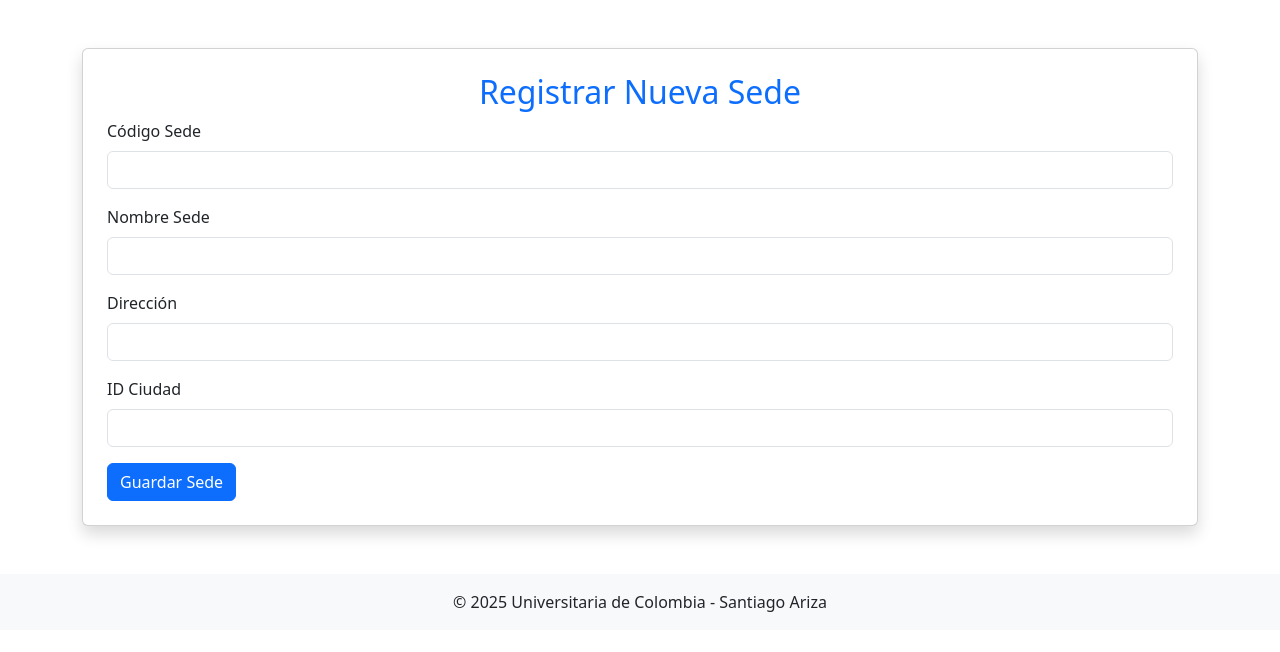
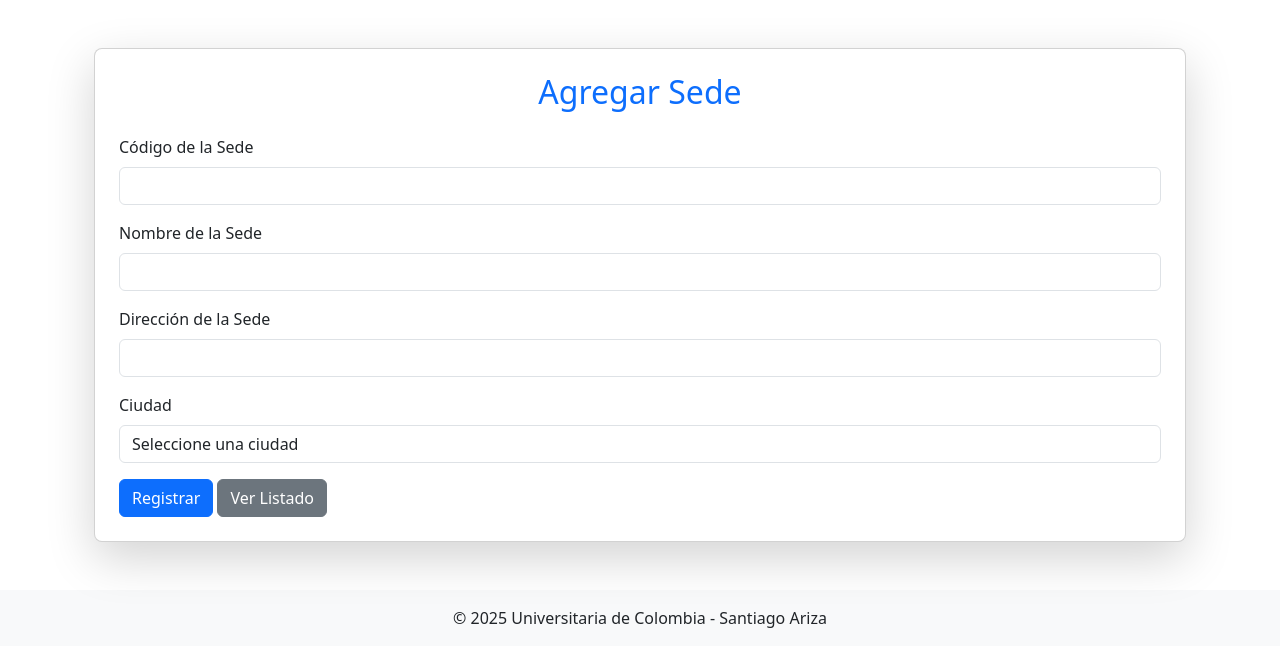
Before and after one commit to santiagoalexs/WEBPYTHON, a Flask app: page /sedes in a window 1280 px wide. Shown: the part 148-800 px from the top of the page. Run offline with Flask 3, Linux system fonts and the light colour scheme; data that the repository does not hold is empty.

Commit message:
Mejora Pagina

```diff
--- a/main.py
+++ b/main.py
@@ -1,59 +1,68 @@
 from flask import Flask, render_template, request
-from conexion import create_connection
+import conexion as db  # usamos tu archivo de conexión
 
 app = Flask(__name__)
 
+# Ruta principal
 @app.route('/')
-def home():
-    return render_template('index.html')
-
-@app.route('/index')
 def index():
     return render_template('index.html')
 
-@app.route('/mision')
-def mision():
-    return render_template('mision.html')
+# Formulario para registrar sedes (con ciudades desplegables)
+@app.route('/sedes', methods=['GET'])
+def sedes():
+    conn = db.create_connection()
+    cursor = conn.cursor()
+    cursor.execute("SELECT IdCiudad, nombreciudad FROM ciudad")
+    ciudades = cursor.fetchall()
+    cursor.close()
+    conn.close()
+    return render_template('sedes.html', ciudades=ciudades)
 
-@app.route('/vision')
-def vision():
-    return render_template('vision.html')
+# Confirmación de registro de sede
+@app.route('/sedeok', methods=['POST'])
+def sedeok():
+    codsede = request.form['codsede']
+    nombresede = request.form['nombresede']
+    dirsede = request.form['dirsede']
+    IdCiudad = request.form['IdCiudad']
 
-@app.route('/sedes', methods=['GET', 'POST'])
-def sedes():
-    if request.method == 'POST':
-        codsede = request.form['codsede']
-        nombresede = request.form['desede']
-        dirsede = request.form['dirsede']
-        idciudad = request.form['idCiudad']
+    conn = db.create_connection()
+    cursor = conn.cursor()
 
-        conn = create_connection()
-        if conn:
-            cursor = conn.cursor()
-            sql = "INSERT INTO sede (codsede, nombresede, dirsede, IdCiudad) VALUES (%s, %s, %s, %s)"
-            data = (codsede, nombresede, dirsede, idciudad)
-            try:
-                cursor.execute(sql, data)
-                conn.commit()
-                return render_template('sedeok.html', codsede=codsede, desede=nombresede, dirsede=dirsede)
-            except Exception as e:
-                return f"Error al insertar: {e}"
-            finally:
-                cursor.close()
-                conn.close()
-    return render_template('sedes.html')
+    try:
+        sql = "INSERT INTO sede (codsede, nombresede, dirsede, IdCiudad) VALUES (%s, %s, %s, %s)"
+        cursor.execute(sql, (codsede, nombresede, dirsede, IdCiudad))
+        conn.commit()
+        msg = "Registro exitoso de sede"
+    except Exception as e:
+        conn.rollback()
+        msg = f"Error al insertar: {e}"
+    finally:
+        cursor.close()
+        conn.close()
 
+    return render_template('sedeok.html', msg=msg, codsede=codsede)
+
+# Listado de sedes con nombre de ciudad
 @app.route('/listasedes')
 def listasedes():
-    conn = create_connection()
-    sedes = []
-    if conn:
-        cursor = conn.cursor(dictionary=True)
-        cursor.execute("SELECT codsede, nombresede, dirsede FROM sede")
-        sedes = cursor.fetchall()
-        cursor.close()
-        conn.close()
+    conn = db.create_connection()
+    cursor = conn.cursor(dictionary=True)
+
+    sql = """
+        SELECT s.codsede, s.nombresede, s.dirsede, c.nombreciudad
+        FROM sede s
+        LEFT JOIN ciudad c ON s.IdCiudad = c.IdCiudad
+    """
+    cursor.execute(sql)
+    sedes = cursor.fetchall()
+
+    cursor.close()
+    conn.close()
+
     return render_template('listasedes.html', sedes=sedes)
 
-if __name__ == "__main__":
-    app.run(host='0.0.0.0', port=5000, debug=True)
+# Ejecutar servidor
+if __name__ == '__main__':
+    app.run(debug=True)
--- a/templates/sedes.html
+++ b/templates/sedes.html
@@ -1,27 +1,36 @@
 {% extends 'base.html' %}
-{% block title %}Registrar Sede{% endblock %}
+
+{% block title %}Registro de Sede{% endblock %}
 
 {% block content %}
-<div class="card shadow p-4">
-    <h2 class="text-center text-primary">Registrar Nueva Sede</h2>
-    <form method="POST">
+<div class="container mt-5">
+  <div class="card shadow-lg p-4 rounded-3">
+    <h2 class="text-center text-primary mb-4">Agregar Sede</h2>
+    <form action="/sedeok" method="POST">
       <div class="mb-3">
-            <label class="form-label">Código Sede</label>
-            <input type="number" name="codsede" class="form-control" required>
+        <label for="codsede" class="form-label">Código de la Sede</label>
+        <input type="number" id="codsede" name="codsede" class="form-control" required>
       </div>
       <div class="mb-3">
-            <label class="form-label">Nombre Sede</label>
-            <input type="text" name="desede" class="form-control" required>
+        <label for="nombresede" class="form-label">Nombre de la Sede</label>
+        <input type="text" id="nombresede" name="nombresede" class="form-control" required>
       </div>
       <div class="mb-3">
-            <label class="form-label">Dirección</label>
-            <input type="text" name="dirsede" class="form-control">
+        <label for="dirsede" class="form-label">Dirección de la Sede</label>
+        <input type="text" id="dirsede" name="dirsede" class="form-control" required>
       </div>
       <div class="mb-3">
-            <label class="form-label">ID Ciudad</label>
-            <input type="number" name="idCiudad" class="form-control">
+        <label for="IdCiudad" class="form-label">Ciudad</label>
+        <select id="IdCiudad" name="IdCiudad" class="form-control" required>
+          <option value="" disabled selected>Seleccione una ciudad</option>
+          {% for ciudad in ciudades %}
+          <option value="{{ ciudad[0] }}">{{ ciudad[1] }}</option>
+          {% endfor %}
+        </select>
       </div>
-        <button type="submit" class="btn btn-primary">Guardar Sede</button>
+      <button type="submit" class="btn btn-primary">Registrar</button>
+      <a href="{{ url_for('listasedes') }}" class="btn btn-secondary">Ver Listado</a>
     </form>
   </div>
+</div>
 {% endblock %}
```
Also changed, not shown: templates/sedeok.html (+10 -6 lines). Lines whose indentation alone changed are shown as unchanged.
